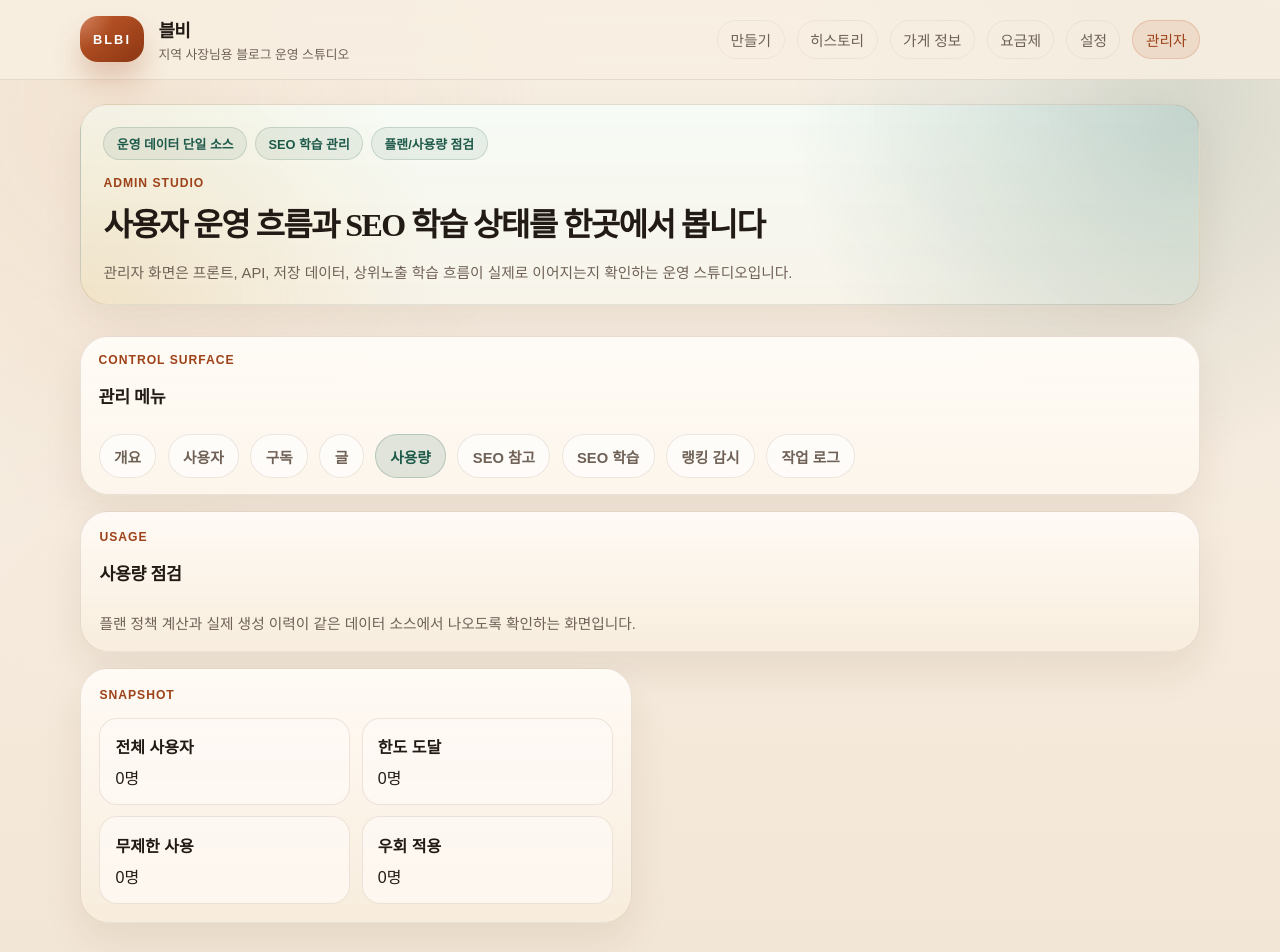
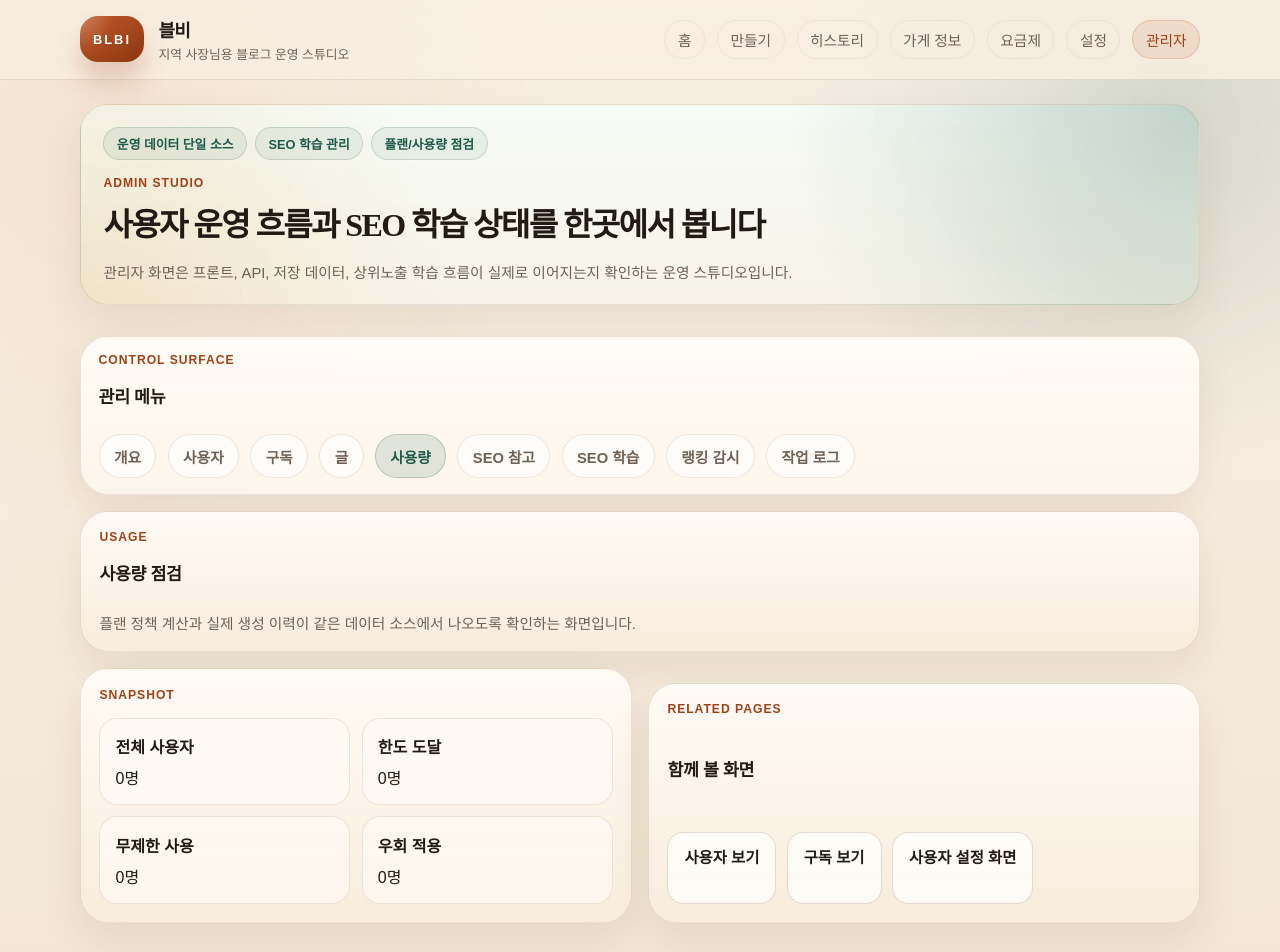
Before and after one commit to withark/BLBI, a Next.js app: page /admin/usage in a window 1280 px wide. Shown: the top 952 px of the page. Built offline with nearby package versions, Linux system fonts and the light colour scheme.

Commit message:
Finish shared navigation and admin jump links

```diff
--- a/app/admin/jobs/page.tsx
+++ b/app/admin/jobs/page.tsx
@@ -73,6 +73,9 @@ export default async function AdminJobsPage(): Promise<React.ReactNode> {
             <Link href="/admin/seo-references/candidates" className="btn btn-secondary">
               후보 검토 큐
             </Link>
+            <Link href="/admin/seo-learning" className="btn btn-secondary">
+              학습 패턴 보기
+            </Link>
           </div>
         </article>
       </section>
--- a/app/admin/usage/page.tsx
+++ b/app/admin/usage/page.tsx
@@ -1,3 +1,5 @@
+import Link from "next/link";
+
 import { applyLimitBypass, getUsageSnapshot } from "@/lib/domain/usage";
 import { listAllPosts, listAllUsers } from "@/lib/store/db";
 
@@ -56,6 +58,22 @@ export default async function AdminUsagePage(): Promise<React.ReactNode> {
             </div>
           </div>
         </article>
+
+        <article className="card section-stack tone-surface">
+          <span className="eyebrow">Related Pages</span>
+          <h2 className="section-title">함께 볼 화면</h2>
+          <div className="inline-actions">
+            <Link href="/admin/users" className="btn btn-secondary">
+              사용자 보기
+            </Link>
+            <Link href="/admin/subscription" className="btn btn-secondary">
+              구독 보기
+            </Link>
+            <Link href="/settings" className="btn btn-secondary">
+              사용자 설정 화면
+            </Link>
+          </div>
+        </article>
       </section>
 
       <section className="history-list">
--- a/components/main-nav.tsx
+++ b/components/main-nav.tsx
@@ -4,6 +4,7 @@ import Link from "next/link";
 import { usePathname } from "next/navigation";
 
 const NAV_ITEMS = [
+  { href: "/", label: "홈" },
   { href: "/dashboard", label: "만들기" },
   { href: "/history", label: "히스토리" },
   { href: "/onboarding", label: "가게 정보" },
```
Also changed, not shown: app/admin/posts/page.tsx (+16 -0 lines).
